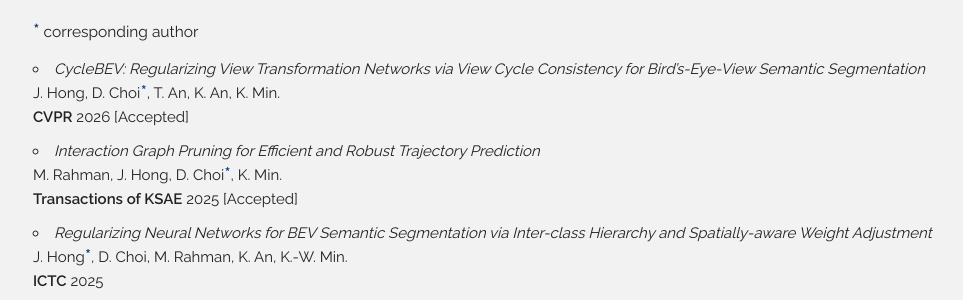
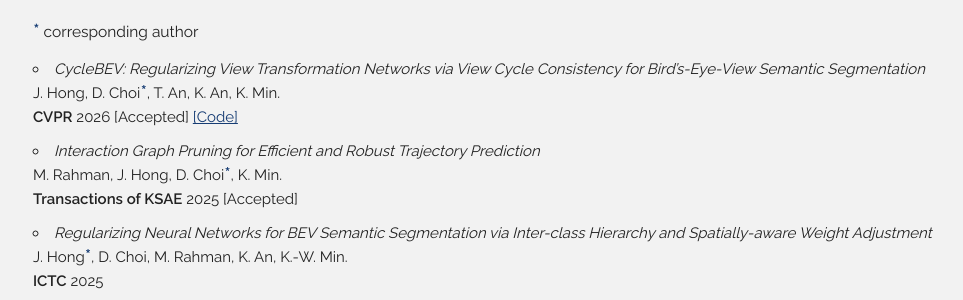
Before and after one commit to adir-etri/adir-etri.github.io, a Jekyll site: the page index.html, which Jekyll copies as it is, in a window 1280 px wide and 900 px high, scrolled down 3075 px. Shown: the part 152-452 px from the top of the window, without its empty margins (147-1110 px from the left). Built offline with Jekyll 4.4.1, drawn with Linux system fonts in a browser that asks for light colours; nearby versions of some CDN libraries.

Commit message:
Update index.html

```diff
--- a/index.html
+++ b/index.html
@@ -204,6 +204,7 @@
         <li id="pub-cyclebev">
           <i>CycleBEV: Regularizing View Transformation Networks via View Cycle Consistency for Bird’s-Eye-View Semantic Segmentation</i><br>
           J. Hong, D. Choi<span class="corresponding-star">*</span>, T. An, K. An, K. Min.<br><b>CVPR</b> 2026 [Accepted]
+          <a href="https://github.com/JeongbinHong/CycleBEV" target="_blank" rel="noopener">[Code]</a>
         </li>
         <li id="pub-igp">
           <i>Interaction Graph Pruning for Efficient and Robust Trajectory Prediction</i><br>
```
